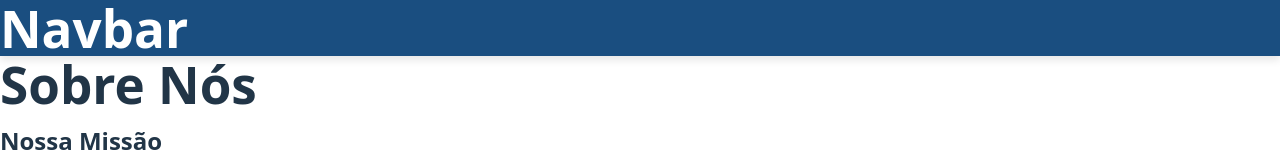
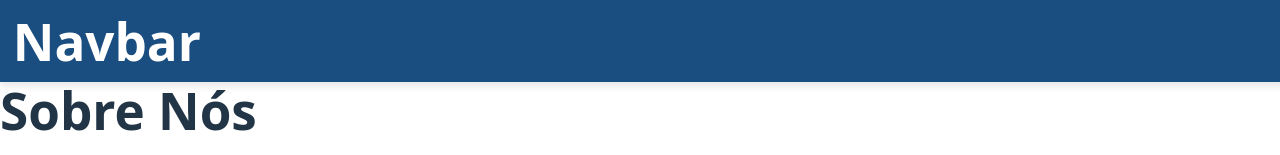
Before and after one commit to jtancon/Controle-Solidario, a React (Vite) app in the folder Frontend/cs/: page / in a window 1280 px wide. Shown: the top 155 px of the page. Built offline with nearby package versions, Linux system fonts and the light colour scheme.

Commit message:
css navbar

```diff
--- /dev/null
+++ b/Frontend/cs/src/components/Navbar.css
@@ -0,0 +1,10 @@
+.navbar {
+    display: flex;
+    justify-content: space-between;
+    width: 100%;
+    align-items: center;
+    background-color: #1A4E80;
+    box-shadow: 0px 4px 8px rgba(0, 0, 0, 0.1);
+    color: #FFFFFF;
+    padding: 1%;
+  }
--- a/Frontend/cs/src/components/Navbar.jsx
+++ b/Frontend/cs/src/components/Navbar.jsx
@@ -1,3 +1,4 @@
+import './Navbar.css'
 function Navbar() {
     return (
         <div className="navbar">
--- a/Frontend/cs/src/index.css
+++ b/Frontend/cs/src/index.css
@@ -82,15 +82,7 @@ button:focus-visible {
   }
 }
 
-.navbar {
-  display: flex;
-  justify-content: space-between;
-  width: 100%;
-  align-items: center;
-  background-color: #1A4E80;
-  box-shadow: 0px 4px 8px rgba(0, 0, 0, 0.1);
-  color: #FFFFFF;
-}
+
 
 .footer {
   display: flex;
```
